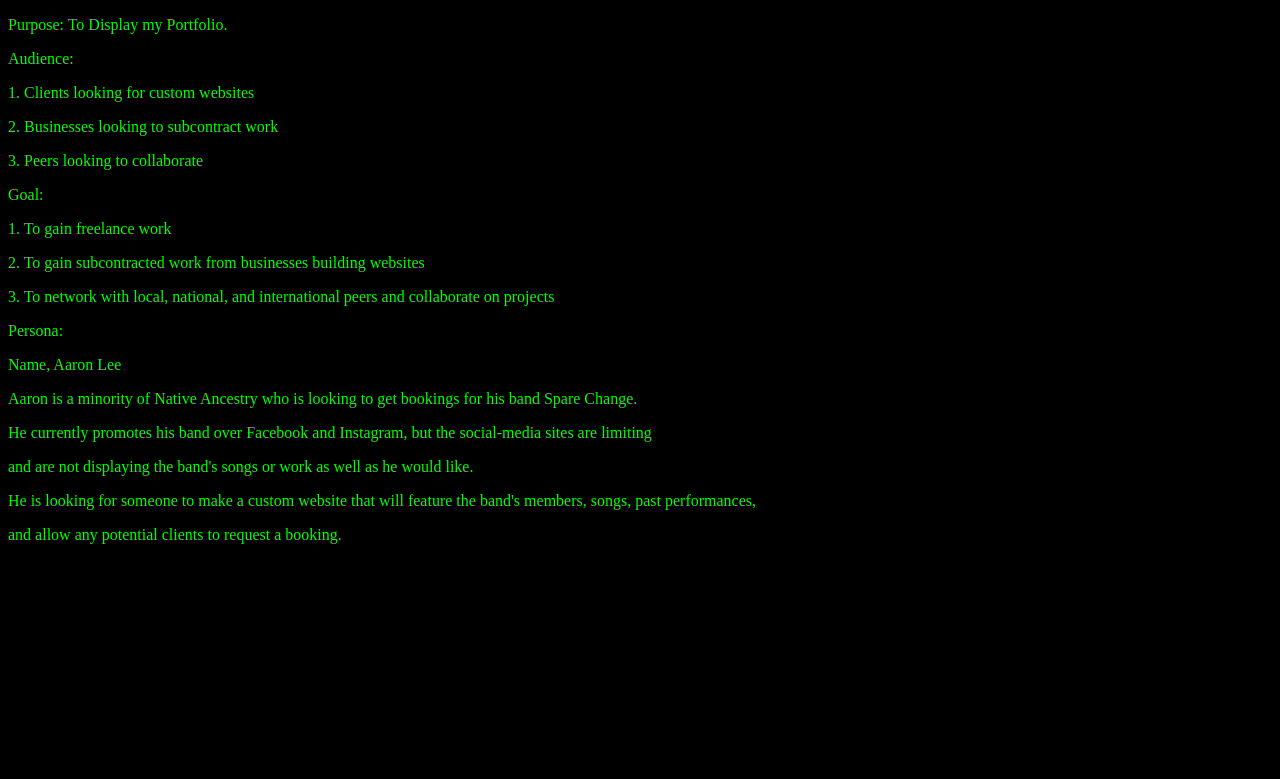
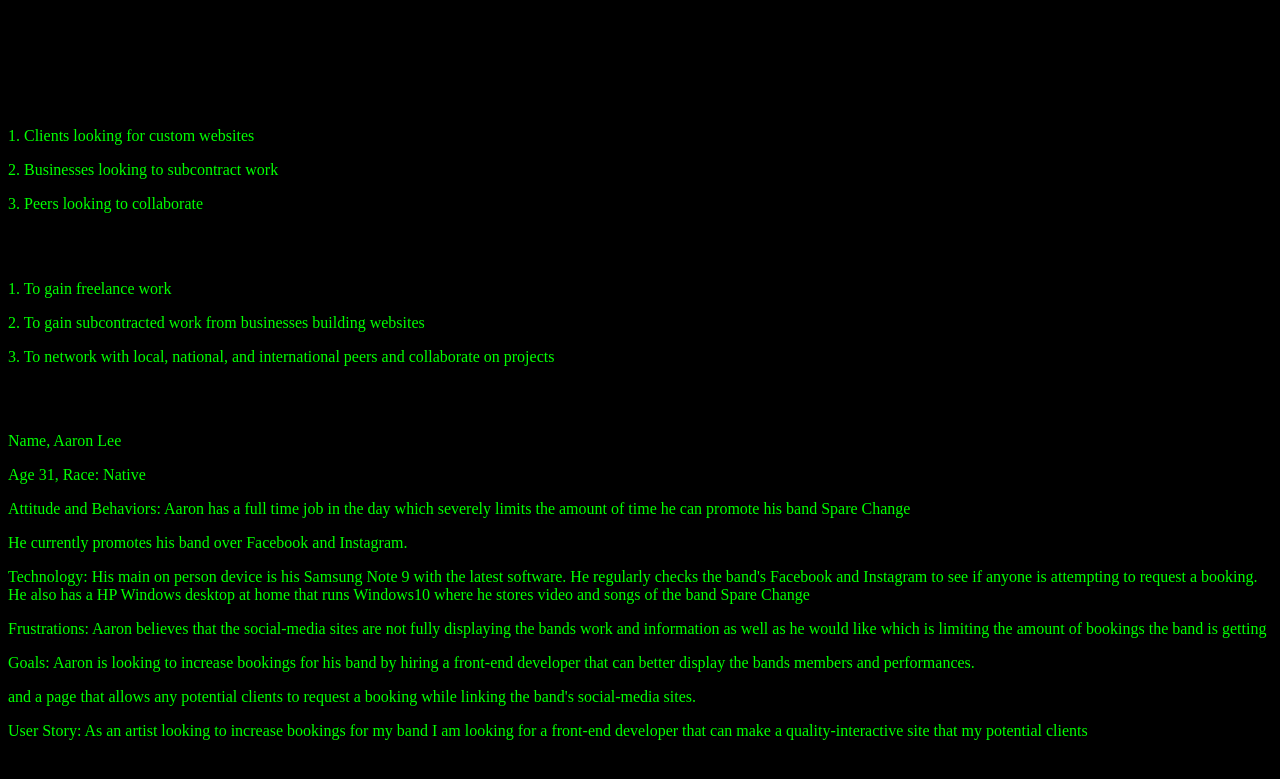
Before and after one commit to danielcoderhernandez/my-pwp-daniel-hernandez, a PHP site: page /milestone-1.php in a window 1280 px wide. Shown: the top 779 px of the page. Run offline with PHP 8.4, Linux system fonts and the light colour scheme.

Commit message:
updated persona

```diff
--- a/public_html/directory/milestone-1.php
+++ b/public_html/directory/milestone-1.php
@@ -4,34 +4,41 @@
 	<meta charset="UTF-8">
 	<title>Purpose, Audience, Goal</title>
 	<link rel="stylesheet" href="./directory-style.css">
-	<style>
-		#myDIV {width: 97.25%; height: 100px;  background: black; -webkit-animation: mymove 5s ease-in-out;
-			animation: mymove 5s ease-in-out;}
-		@-webkit-keyframes {from {background-color: lime;} to {background-color: black;}}
-		@keyframes mymove { from {background-color: lime;} to {background-color: black;} }
-		}
-	</style>
 </head>
 
-<body id="myDIV">
-	<p> Purpose: To Display my Portfolio.</p>
+<body>
 
-	<P> Audience: </P>
+	<h1> Purpose: To Display my Portfolio.</h1>
+
+	<h2> Audience: </h2>
 		<p> 1. Clients looking for custom websites </p>
 		<p> 2. Businesses looking to subcontract work </p>
 		<p> 3. Peers looking to collaborate </P>
 
-	<p> Goal: </p>
+	<h2> Goal: </h2>
 		<p> 1. To gain freelance work</p>
 		<p> 2. To gain subcontracted work from businesses building websites</p>
 		<p> 3. To network with local, national, and international peers and collaborate on projects</p>
 
-	<p> Persona: </p>
+	<h2> Persona: </h2>
+	<p></p>
 	<p> Name, Aaron Lee</p>
-	<p> Aaron is a minority of Native Ancestry who is looking to get bookings for his band Spare Change.</p>
-	<p> He currently promotes his band over Facebook and Instagram, but the social-media sites are limiting </p>
-	<p> and are not displaying the band's songs or work as well as he would like.</p>
-	<p> He is looking for someone to make a custom website that will feature the band's members, songs, past performances,</p>
-	<p> and allow any potential clients to request a booking. </p>
+	<p></p>
+	<p> Age 31, Race: Native</p>
+	<p></p>
+	<p> Attitude and Behaviors: Aaron has a full time job in the day which severely limits the amount of time he can promote his band Spare Change</p>
+	<p> He currently promotes his band over Facebook and Instagram.</p>
+
+	<p> Technology: His main on person device is his Samsung Note 9 with the latest software. He regularly checks the band's Facebook and Instagram to see if anyone is attempting
+	to request a booking. He also has a HP Windows desktop at home that runs Windows10 where he stores video and songs of the band Spare Change</p>
+
+	<p> Frustrations: Aaron believes that the social-media sites are not fully displaying the bands work and information as well as he would like which is
+		limiting the amount of bookings the band is getting</p>
+
+	<p> Goals: Aaron is looking to increase bookings for his band by hiring a front-end developer that can better display the bands members and performances.</p>
+	<p> and a page that allows any potential clients to request a booking while linking the band's social-media sites. </p>
+
+	<p> User Story: As an artist looking to increase bookings for my band I am looking for a front-end developer that can make a quality-interactive site that my
+	potential clients </p>
 
 </body>
```
